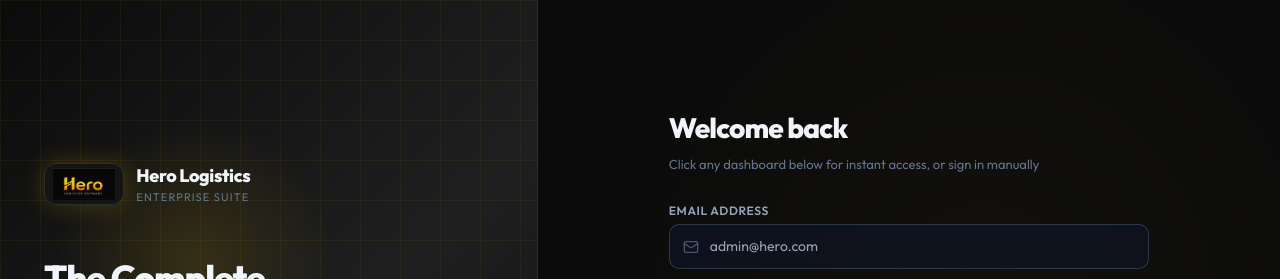
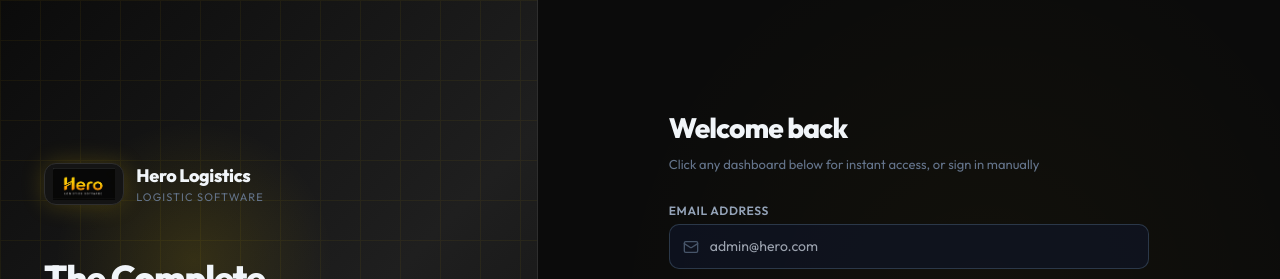
Before and after one commit to divyajos/hero-logistics-system, a React (Vite) app: page /login in a window 1280 px wide. Shown: the top 279 px of the page. Built offline with nearby package versions, Linux system fonts and the light colour scheme.

Commit message:
style: change auth page logo subtitle from Enterprise Suite to logistic software

```diff
--- a/src/components/AuthPages.jsx
+++ b/src/components/AuthPages.jsx
@@ -95,7 +95,7 @@ function BrandPanel() {
           </div>
           <div>
             <div style={{ fontFamily: "'Outfit', sans-serif", fontWeight: 800, fontSize: 18, color: "#f1f5f9", letterSpacing: "-0.02em" }}>Hero Logistics</div>
-            <div style={{ fontSize: 11, color: "#64748b", letterSpacing: "0.1em", textTransform: "uppercase" }}>Enterprise Suite</div>
+            <div style={{ fontSize: 11, color: "#64748b", letterSpacing: "0.1em", textTransform: "uppercase" }}>logistic software</div>
           </div>
         </div>
 
```
